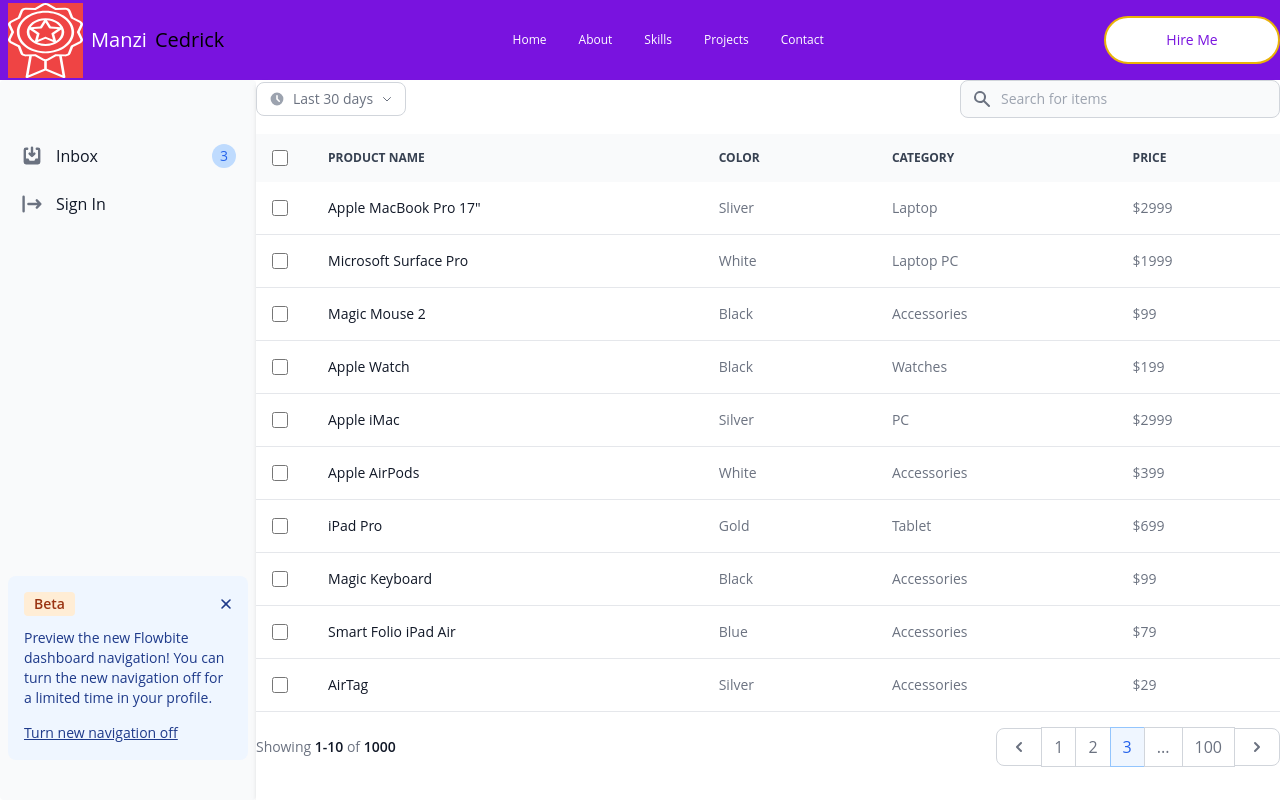
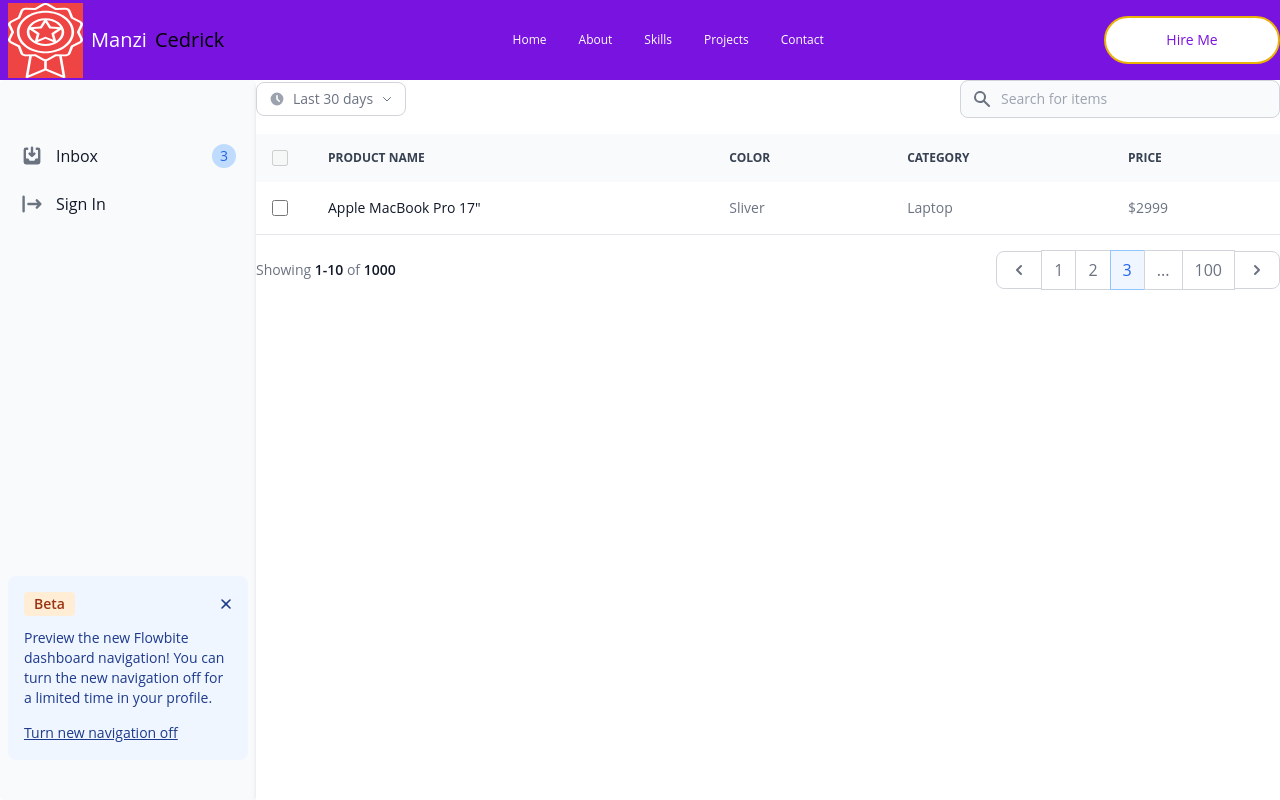
Before and after one commit to Manzi-Cedrick/portofolio_web, a Next.js app: page /content/dashboard in a window 1280 px wide. Built offline with nearby package versions, Linux system fonts and the light colour scheme.

Commit message:
Modal Control

```diff
--- a/components/Project/TableContent.tsx
+++ b/components/Project/TableContent.tsx
@@ -1,6 +1,8 @@
-import React from 'react'
+import React, { useState } from 'react'
+import ViewMail from './Modals/ViewMail';
 
 const  TableContent = () => {
+    const [showModal, setShowModal] = useState<Boolean>(true)
     const styles: { [key: string]: React.CSSProperties } = {
         container: {
           position: "absolute",
@@ -16,7 +18,7 @@
             <button id="dropdownRadioButton" data-dropdown-toggle="dropdownRadio" className="inline-flex items-center text-gray-500 bg-white border border-gray-300 focus:outline-none hover:bg-gray-100 focus:ring-4 focus:ring-gray-200 font-medium rounded-lg text-sm px-3 py-1.5 dark:bg-gray-800 dark:text-white dark:border-gray-600 dark:hover:bg-gray-700 dark:hover:border-gray-600 dark:focus:ring-gray-700" type="button">
                 <svg className="mr-2 w-4 h-4 text-gray-400" aria-hidden="true" fill="currentColor" viewBox="0 0 20 20" xmlns="http://www.w3.org/2000/svg"><path fill-rule="evenodd" d="M10 18a8 8 0 100-16 8 8 0 000 16zm1-12a1 1 0 10-2 0v4a1 1 0 00.293.707l2.828 2.829a1 1 0 101.415-1.415L11 9.586V6z" clip-rule="evenodd"></path></svg>
                 Last 30 days
-                <svg className="ml-2 w-3 h-3" aria-hidden="true" fill="none" stroke="currentColor" viewBox="0 0 24 24" xmlns="http://www.w3.org/2000/svg"><path stroke-linecap="round" stroke-linejoin="round" stroke-width="2" d="M19 9l-7 7-7-7"></path></svg>
+                <svg className="ml-2 w-3 h-3" aria-hidden="true" fill="none" stroke="currentColor" viewBox="0 0 24 24" xmlns="http://www.w3.org/2000/svg"><path strokeLinecap="round" strokeLinejoin="round" strokeWidth="2" d="M19 9l-7 7-7-7"></path></svg>
             </button>
             <div id="dropdownRadio" className="hidden z-10 w-48 bg-white rounded divide-y divide-gray-100 shadow dark:bg-gray-700 dark:divide-gray-600" data-popper-reference-hidden="" data-popper-escaped="" data-popper-placement="top" style={styles.container}>
                 <ul className="p-3 space-y-1 text-sm text-gray-700 dark:text-gray-200" aria-labelledby="dropdownRadioButton">
@@ -28,7 +30,7 @@
                     </li>
                     <li>
                         <div className="flex items-center p-2 rounded hover:bg-gray-100 dark:hover:bg-gray-600">
-                            <input checked={true} id="filter-radio-example-2" type="radio" value="" name="filter-radio" className="w-4 h-4 text-blue-600 bg-gray-100 border-gray-300 focus:ring-blue-500 dark:focus:ring-blue-600 dark:ring-offset-gray-800 focus:ring-2 dark:bg-gray-700 dark:border-gray-600"/>
+                            <input id="filter-radio-example-2" type="radio" value="" name="filter-radio" className="w-4 h-4 text-blue-600 bg-gray-100 border-gray-300 focus:ring-blue-500 dark:focus:ring-blue-600 dark:ring-offset-gray-800 focus:ring-2 dark:bg-gray-700 dark:border-gray-600"/>
                             <label className="ml-2 w-full text-sm font-medium text-gray-900 rounded dark:text-gray-300">Last 7 days</label>
                         </div>
                     </li>
@@ -66,7 +68,7 @@
             <tr>
                 <th scope="col" className="p-4">
                     <div className="flex items-center">
-                        <input id="checkbox-all-search" type="checkbox" className="w-4 h-4 text-blue-600 bg-gray-100 rounded border-gray-300 focus:ring-blue-500 dark:focus:ring-blue-600 dark:ring-offset-gray-800 focus:ring-2 dark:bg-gray-700 dark:border-gray-600"/>
+                        <input disabled id="checkbox-all-search" type="checkbox" className="w-4 h-4 text-blue-600 bg-gray-100 rounded border-gray-300 focus:ring-blue-500 dark:focus:ring-blue-600 dark:ring-offset-gray-800 focus:ring-2 dark:bg-gray-700 dark:border-gray-600"/>
                         <label className="sr-only">checkbox</label>
                     </div>
                 </th>
@@ -88,10 +90,11 @@
             <tr className="bg-white border-b dark:bg-gray-800 dark:border-gray-700 hover:bg-gray-50 dark:hover:bg-gray-600">
                 <td className="p-4 w-4">
                     <div className="flex items-center">
-                        <input id="checkbox-table-search-1" type="checkbox" className="w-4 h-4 text-blue-600 bg-gray-100 rounded border-gray-300 focus:ring-blue-500 dark:focus:ring-blue-600 dark:ring-offset-gray-800 focus:ring-2 dark:bg-gray-700 dark:border-gray-600"/>
+                        <input onClick={()=>setShowModal(true)} id="checkbox-table-search-1" type="checkbox" className="w-4 h-4 text-blue-600 bg-gray-100 rounded border-gray-300 focus:ring-blue-500 dark:focus:ring-blue-600 dark:ring-offset-gray-800 focus:ring-2 dark:bg-gray-700 dark:border-gray-600"/>
                         <label  className="sr-only">checkbox</label>
                     </div>
                 </td>
+
                 <th scope="row" className="py-4 px-6 font-medium text-gray-900 whitespace-nowrap dark:text-white">
                     Apple MacBook Pro 17"
                 </th>
@@ -106,198 +109,10 @@
                 </td>
 
             </tr>
-            <tr className="bg-white border-b dark:bg-gray-800 dark:border-gray-700 hover:bg-gray-50 dark:hover:bg-gray-600">
-                <td className="p-4 w-4">
-                    <div className="flex items-center">
-                        <input id="checkbox-table-search-2" type="checkbox" className="w-4 h-4 text-blue-600 bg-gray-100 rounded border-gray-300 focus:ring-blue-500 dark:focus:ring-blue-600 dark:ring-offset-gray-800 focus:ring-2 dark:bg-gray-700 dark:border-gray-600"/>
-                        <label  className="sr-only">checkbox</label>
-                    </div>
-                </td>
-                <th scope="row" className="py-4 px-6 font-medium text-gray-900 whitespace-nowrap dark:text-white">
-                    Microsoft Surface Pro
-                </th>
-                <td className="py-4 px-6">
-                    White
-                </td>
-                <td className="py-4 px-6">
-                    Laptop PC
-                </td>
-                <td className="py-4 px-6">
-                    $1999
-                </td>
 
-            </tr>
-            <tr className="bg-white border-b dark:bg-gray-800 dark:border-gray-700 hover:bg-gray-50 dark:hover:bg-gray-600">
-                <td className="p-4 w-4">
-                    <div className="flex items-center">
-                        <input id="checkbox-table-search-3" type="checkbox" className="w-4 h-4 text-blue-600 bg-gray-100 rounded border-gray-300 focus:ring-blue-500 dark:focus:ring-blue-600 dark:ring-offset-gray-800 focus:ring-2 dark:bg-gray-700 dark:border-gray-600"/>
-                        <label  className="sr-only">checkbox</label>
-                    </div>
-                </td>
-                <th scope="row" className="py-4 px-6 font-medium text-gray-900 whitespace-nowrap dark:text-white">
-                    Magic Mouse 2
-                </th>
-                <td className="py-4 px-6">
-                    Black
-                </td>
-                <td className="py-4 px-6">
-                    Accessories
-                </td>
-                <td className="py-4 px-6">
-                    $99
-                </td>
-
-            </tr>
-            <tr className="bg-white border-b dark:bg-gray-800 dark:border-gray-700 hover:bg-gray-50 dark:hover:bg-gray-600">
-                <td className="p-4 w-4">
-                    <div className="flex items-center">
-                        <input id="checkbox-table-search-3" type="checkbox" className="w-4 h-4 text-blue-600 bg-gray-100 rounded border-gray-300 focus:ring-blue-500 dark:focus:ring-blue-600 dark:ring-offset-gray-800 focus:ring-2 dark:bg-gray-700 dark:border-gray-600"/>
-                        <label  className="sr-only">checkbox</label>
-                    </div>
-                </td>
-                <th scope="row" className="py-4 px-6 font-medium text-gray-900 whitespace-nowrap dark:text-white">
-                    Apple Watch
-                </th>
-                <td className="py-4 px-6">
-                    Black
-                </td>
-                <td className="py-4 px-6">
-                    Watches
-                </td>
-                <td className="py-4 px-6">
-                    $199
-                </td>
-
-            </tr>
-            <tr className="bg-white border-b dark:bg-gray-800 dark:border-gray-700 hover:bg-gray-50 dark:hover:bg-gray-600">
-                <td className="p-4 w-4">
-                    <div className="flex items-center">
-                        <input id="checkbox-table-search-3" type="checkbox" className="w-4 h-4 text-blue-600 bg-gray-100 rounded border-gray-300 focus:ring-blue-500 dark:focus:ring-blue-600 dark:ring-offset-gray-800 focus:ring-2 dark:bg-gray-700 dark:border-gray-600"/>
-                        <label  className="sr-only">checkbox</label>
-                    </div>
-                </td>
-                <th scope="row" className="py-4 px-6 font-medium text-gray-900 whitespace-nowrap dark:text-white">
-                    Apple iMac
-                </th>
-                <td className="py-4 px-6">
-                    Silver
-                </td>
-                <td className="py-4 px-6">
-                    PC
-                </td>
-                <td className="py-4 px-6">
-                    $2999
-                </td>
-
-            </tr>
-            <tr className="bg-white border-b dark:bg-gray-800 dark:border-gray-700 hover:bg-gray-50 dark:hover:bg-gray-600">
-                <td className="p-4 w-4">
-                    <div className="flex items-center">
-                        <input id="checkbox-table-search-3" type="checkbox" className="w-4 h-4 text-blue-600 bg-gray-100 rounded border-gray-300 focus:ring-blue-500 dark:focus:ring-blue-600 dark:ring-offset-gray-800 focus:ring-2 dark:bg-gray-700 dark:border-gray-600"/>
-                        <label  className="sr-only">checkbox</label>
-                    </div>
-                </td>
-                <th scope="row" className="py-4 px-6 font-medium text-gray-900 whitespace-nowrap dark:text-white">
-                    Apple AirPods
-                </th>
-                <td className="py-4 px-6">
-                    White
-                </td>
-                <td className="py-4 px-6">
-                    Accessories
-                </td>
-                <td className="py-4 px-6">
-                    $399
-                </td>
-
-            </tr>
-            <tr className="bg-white border-b dark:bg-gray-800 dark:border-gray-700 hover:bg-gray-50 dark:hover:bg-gray-600">
-                <td className="p-4 w-4">
-                    <div className="flex items-center">
-                        <input id="checkbox-table-search-3" type="checkbox" className="w-4 h-4 text-blue-600 bg-gray-100 rounded border-gray-300 focus:ring-blue-500 dark:focus:ring-blue-600 dark:ring-offset-gray-800 focus:ring-2 dark:bg-gray-700 dark:border-gray-600"/>
-                        <label  className="sr-only">checkbox</label>
-                    </div>
-                </td>
-                <th scope="row" className="py-4 px-6 font-medium text-gray-900 whitespace-nowrap dark:text-white">
-                    iPad Pro
-                </th>
-                <td className="py-4 px-6">
-                    Gold
-                </td>
-                <td className="py-4 px-6">
-                    Tablet
-                </td>
-                <td className="py-4 px-6">
-                    $699
-                </td>
-
-            </tr>
-            <tr className="bg-white border-b dark:bg-gray-800 dark:border-gray-700 hover:bg-gray-50 dark:hover:bg-gray-600">
-                <td className="p-4 w-4">
-                    <div className="flex items-center">
-                        <input id="checkbox-table-search-3" type="checkbox" className="w-4 h-4 text-blue-600 bg-gray-100 rounded border-gray-300 focus:ring-blue-500 dark:focus:ring-blue-600 dark:ring-offset-gray-800 focus:ring-2 dark:bg-gray-700 dark:border-gray-600"/>
-                        <label  className="sr-only">checkbox</label>
-                    </div>
-                </td>
-                <th scope="row" className="py-4 px-6 font-medium text-gray-900 whitespace-nowrap dark:text-white">
-                    Magic Keyboard
-                </th>
-                <td className="py-4 px-6">
-                    Black
-                </td>
-                <td className="py-4 px-6">
-                    Accessories
-                </td>
-                <td className="py-4 px-6">
-                    $99
-                </td>
-
-            </tr>
-            <tr className="bg-white border-b dark:bg-gray-800 dark:border-gray-700 hover:bg-gray-50 dark:hover:bg-gray-600">
-                <td className="p-4 w-4">
-                    <div className="flex items-center">
-                        <input id="checkbox-table-search-3" type="checkbox" className="w-4 h-4 text-blue-600 bg-gray-100 rounded border-gray-300 focus:ring-blue-500 dark:focus:ring-blue-600 dark:ring-offset-gray-800 focus:ring-2 dark:bg-gray-700 dark:border-gray-600"/>
-                        <label  className="sr-only">checkbox</label>
-                    </div>
-                </td>
-                <th scope="row" className="py-4 px-6 font-medium text-gray-900 whitespace-nowrap dark:text-white">
-                    Smart Folio iPad Air
-                </th>
-                <td className="py-4 px-6">
-                    Blue
-                </td>
-                <td className="py-4 px-6">
-                    Accessories
-                </td>
-                <td className="py-4 px-6">
-                    $79
-                </td>
-
-            </tr>
-            <tr className="bg-white border-b dark:bg-gray-800 dark:border-gray-700 hover:bg-gray-50 dark:hover:bg-gray-600">
-                <td className="p-4 w-4">
-                    <div className="flex items-center">
-                        <input id="checkbox-table-search-3" type="checkbox" className="w-4 h-4 text-blue-600 bg-gray-100 rounded border-gray-300 focus:ring-blue-500 dark:focus:ring-blue-600 dark:ring-offset-gray-800 focus:ring-2 dark:bg-gray-700 dark:border-gray-600"/>
-                        <label  className="sr-only">checkbox</label>
-                    </div>
-                </td>
-                <th scope="row" className="py-4 px-6 font-medium text-gray-900 whitespace-nowrap dark:text-white">
-                    AirTag
-                </th>
-                <td className="py-4 px-6">
-                    Silver
-                </td>
-                <td className="py-4 px-6">
-                    Accessories
-                </td>
-                <td className="py-4 px-6">
-                    $29
-                </td>
-
-            </tr>
         </tbody>
     </table>
-    <nav className="flex justify-between items-center pt-4" aria-label="Table navigation">
+    <nav className="flex justify-between bottom-4 items-center pt-4" aria-label="Table navigation">
         <span className="text-sm font-normal text-gray-500 dark:text-gray-400">Showing <span className="font-semibold text-gray-900 dark:text-white">1-10</span> of <span className="font-semibold text-gray-900 dark:text-white">1000</span></span>
         <ul className="inline-flex items-center -space-x-px">
             <li>
```
